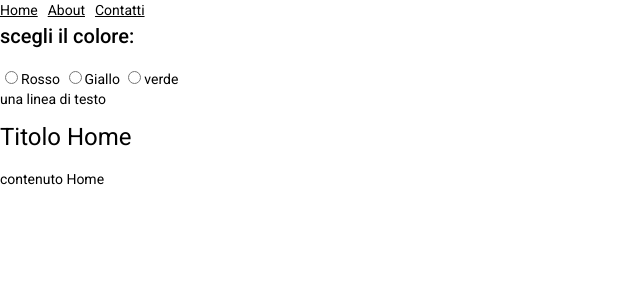
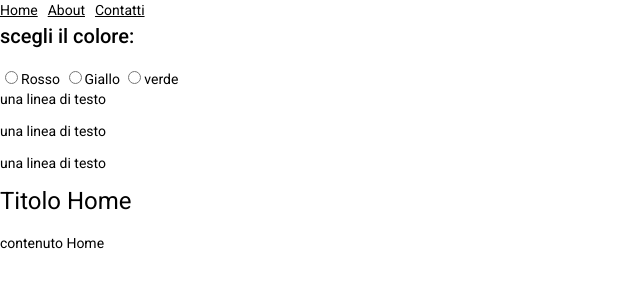
Before and after one commit to pythonhack76/HappyBot, an Angular app: page /homepage in a window 1280 px wide. Shown: the top 300 px of the page, without its empty margins (0-640 px from the left). Built offline with nearby package versions, Linux system fonts and the light colour scheme.

Commit message:
observable

```diff
--- a/src/app/app.component.html
+++ b/src/app/app.component.html
@@ -9,6 +9,8 @@
     <input type="radio" name="coloreEvidenziatore" (click)="cambiaColoreEvidenziatore('green')">verde
 
 </div>
-<p [appHightlight]="colore"> una linea di testo </p>
+<p [appHightlight]="colore" defaultColor="black"> una linea di testo </p>
+<p [appHightlight]="colore" defaultColor="purple"> una linea di testo </p>
+<p [appHightlight]="colore" defaultColor="orange"> una linea di testo </p>
 
 <router-outlet></router-outlet>
--- a/src/app/app.component.ts
+++ b/src/app/app.component.ts
@@ -8,7 +8,7 @@ import { ServizioTestService } from './service/servizio-test.service';
 })
 export class AppComponent implements OnInit {
 
-  colore = 'red'
+  colore = ''
 
 
   title = 'HappyBot';
--- a/src/app/direttive/hightlight.directive.ts
+++ b/src/app/direttive/hightlight.directive.ts
@@ -5,6 +5,7 @@ import { Directive, ElementRef, HostListener, Input } from '@angular/core';
 })
 export class HightlightDirective {
   @Input() appHightlight = ''
+  @Input() defaultColor = ''
 
   constructor(private element: ElementRef) {
 
@@ -13,7 +14,7 @@ export class HightlightDirective {
    @HostListener('mouseenter') onMouseEnter(){
 
     //this.element.nativeElement.style.backgroundColor = 'yellow';
-    this.cambiaColore(this.appHightlight)
+    this.cambiaColore(this.appHightlight || this.defaultColor || 'grey')
 
    }
 
@@ -27,6 +28,7 @@ export class HightlightDirective {
 
     this.element.nativeElement.style.backgroundColor = colore;
 
+
    }
 
   //  siamo in stand-bye
```
